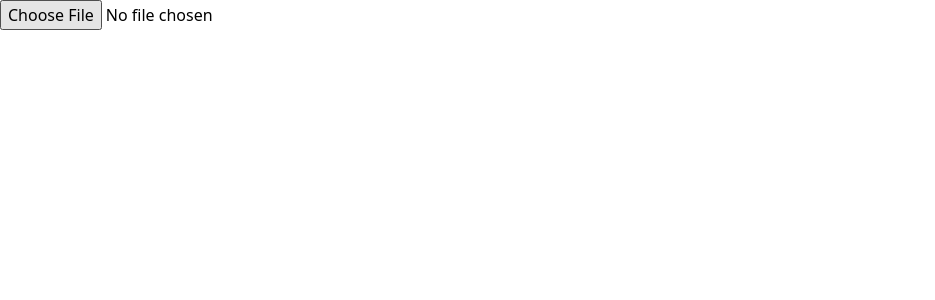
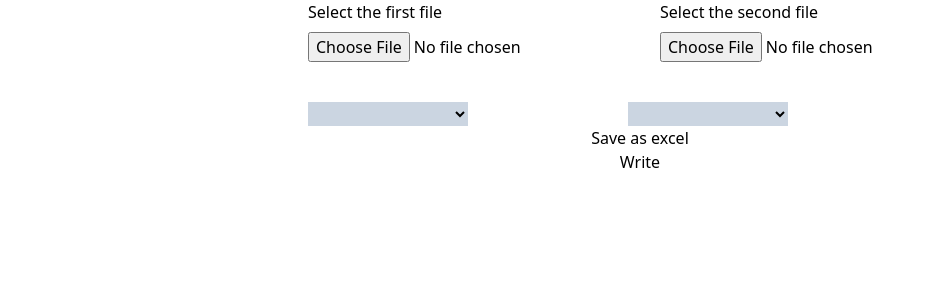
Before and after one commit to Jumanov07/excel, a React (Vite) app: page / in a window 1280 px wide. Shown: the top 300 px of the page, without its empty margins (0-935 px from the left). Built offline with nearby package versions, Linux system fonts and the light colour scheme.

Commit message:
finded index rows

```diff
--- a/src/App.tsx
+++ b/src/App.tsx
@@ -1,15 +1,136 @@
-import { useState } from "react";
+import { ChangeEvent, useState } from "react";
 import "./App.css";
 import UploadFile from "./components/UploadFile";
 
 const App = () => {
   const [firstFileColumns, setFirstFileColumns] = useState<string[][]>([]);
+  const [secondFileColumns, setSecondFileColumns] = useState<string[][]>([]);
 
-  console.log(firstFileColumns);
+  const [firstFileRows, setFirstFileRows] = useState<
+    { row: string[]; index: number }[]
+  >([]);
+  const [secondFileRows, setSecondFileRows] = useState<
+    { row: string[]; index: number }[]
+  >([]);
+
+  const [selectedColumns, setSelectedColumns] = useState<string[][]>([]);
+
+  console.log(firstFileRows, "first");
+  console.log(secondFileRows, "second");
+
+  const firstSelect = firstFileColumns.map((column) => column[1]);
+  const secondSelect = secondFileColumns.map((column) => column[1]);
+
+  const changeFirstSelect = (e: ChangeEvent<HTMLSelectElement>) => {
+    const findedColumn = firstFileColumns.find(
+      (column) => column[1] === e.target.value
+    );
+
+    if (findedColumn) {
+      setSelectedColumns([...selectedColumns, findedColumn]);
+    }
+  };
+
+  const changeSecondSelect = (e: ChangeEvent<HTMLSelectElement>) => {
+    const findedColumn = secondFileColumns.find(
+      (column) => column[1] === e.target.value
+    );
+
+    if (findedColumn) {
+      setSelectedColumns([...selectedColumns, findedColumn]);
+    }
+  };
+
+  function exTest() {}
+
+  const saveHandler = () => {
+    if (selectedColumns[0] && selectedColumns[1]) {
+      const isEquals = selectedColumns[0].some((cell) =>
+        selectedColumns[1].includes(cell)
+      );
+
+      if (isEquals) {
+        const firstColumnIndexes: number[] = [];
+        const secondColumnIndexes: number[] = [];
+
+        selectedColumns[0].forEach((cell, index) => {
+          if (selectedColumns[1].includes(cell)) {
+            firstColumnIndexes.push(index);
+          }
+        });
+
+        selectedColumns[1].forEach((cell, index) => {
+          if (selectedColumns[0].includes(cell)) {
+            secondColumnIndexes.push(index);
+          }
+        });
+
+        const similarIndexes = [...firstColumnIndexes, ...secondColumnIndexes];
+
+        console.log(similarIndexes);
+
+        const firstFindedRow = firstFileRows.find(
+          ({ index }) => index === similarIndexes[0]
+        );
+
+        const secondFindedRow = secondFileRows.find(
+          ({ index }) => index === similarIndexes[0]
+        );
+
+        console.log(firstFindedRow);
+        console.log(secondFindedRow);
+      }
+    }
+  };
 
   return (
-    <div>
-      <UploadFile setColumns={setFirstFileColumns} columns={firstFileColumns} />
+    <div className="flex flex-col justify-center items-center">
+      <div className="flex flex-col gap-10">
+        <div className="flex gap-10">
+          <div className="flex flex-col gap-2">
+            <label htmlFor="first-uploader">Select the first file</label>
+
+            <UploadFile
+              id="first-uploader"
+              setColumns={setFirstFileColumns}
+              columns={firstFileColumns}
+              setRows={setFirstFileRows}
+            />
+          </div>
+
+          <div className="flex flex-col gap-2">
+            <label htmlFor="second-uploader">Select the second file</label>
+
+            <UploadFile
+              id="second-uploader"
+              setColumns={setSecondFileColumns}
+              columns={secondFileColumns}
+              setRows={setSecondFileRows}
+            />
+          </div>
+        </div>
+
+        <div className="flex gap-40">
+          <select className="w-40 bg-slate-300" onChange={changeFirstSelect}>
+            {firstSelect.map((title, i) => (
+              <option key={i} value={title}>
+                {title}
+              </option>
+            ))}
+          </select>
+
+          <select className="w-40 bg-slate-300" onChange={changeSecondSelect}>
+            {secondSelect.map((title, i) => (
+              <option key={i} value={title}>
+                {title}
+              </option>
+            ))}
+          </select>
+        </div>
+      </div>
+
+      <button onClick={saveHandler}>Save as excel</button>
+      <button onClick={exTest}>Write</button>
     </div>
   );
 };
--- a/src/components/UploadFile.tsx
+++ b/src/components/UploadFile.tsx
@@ -1,12 +1,13 @@
-import { ChangeEvent } from "react";
+import { ChangeEvent, InputHTMLAttributes } from "react";
 import { Workbook } from "exceljs";
 
-interface Props {
+interface Props extends InputHTMLAttributes<HTMLInputElement> {
   setColumns: (columns: string[][]) => void;
+  setRows: (rows: { row: string[]; index: number }[]) => void; // Обновляем типизацию для setRows
   columns: string[][];
 }
 
-const UploadFile = ({ setColumns, columns }: Props) => {
+const UploadFile = ({ setColumns, setRows, columns, ...rest }: Props) => {
   const handleChange = (e: ChangeEvent<HTMLInputElement>) => {
     if (e.target.files && e.target.files[0]) {
       const file = e.target.files[0];
@@ -20,6 +21,7 @@ const UploadFile = ({ setColumns, columns }: Props) => {
 
         wb.xlsx.load(buffer).then((workbook) => {
           const newColumns: string[][] = [];
+          const newRows: { row: string[]; index: number }[] = [];
 
           workbook.eachSheet((sheet) => {
             for (let i = 0; i < sheet.actualColumnCount; i++) {
@@ -29,15 +31,20 @@ const UploadFile = ({ setColumns, columns }: Props) => {
                 newColumns.push(column as string[]);
               }
             }
+
+            sheet.eachRow((row, i) => {
+              newRows.push({ row: row.values as string[], index: i });
+            });
           });
 
           setColumns([...columns, ...newColumns]);
+          setRows(newRows);
         });
       };
     }
   };
 
-  return <input type="file" onChange={handleChange} />;
+  return <input type="file" onChange={handleChange} {...rest} />;
 };
 
 export default UploadFile;
--- a/src/main.tsx
+++ b/src/main.tsx
@@ -1,10 +1,5 @@
 import ReactDOM from "react-dom/client";
 import App from "./App.tsx";
 import "./index.css";
-import { StrictMode } from "react";
 
-ReactDOM.createRoot(document.getElementById("root")!).render(
-  <StrictMode>
-    <App />
-  </StrictMode>
-);
+ReactDOM.createRoot(document.getElementById("root")!).render(<App />);
```
